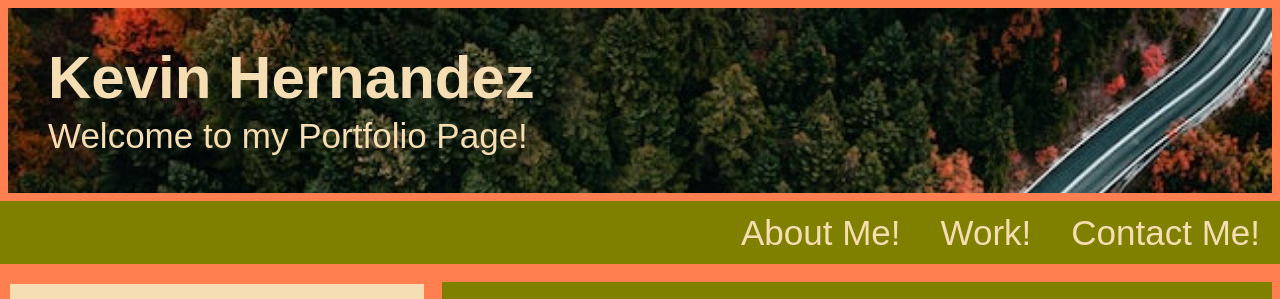
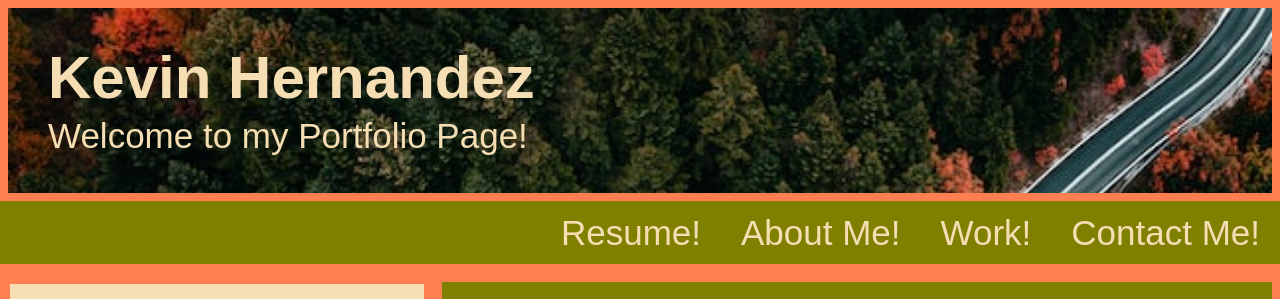
Before and after one commit to khernandez0810/HireMePls, a plain HTML site: page index.html in a window 1280 px wide. Shown: the top 299 px of the page. Drawn offline with Linux system fonts and the light colour scheme.

Commit message:
add resume

```diff
--- a/index.html
+++ b/index.html
@@ -18,6 +18,7 @@
 
     <!-- Navbar -->
     <nav>
+      <a href="https://docs.google.com/document/d/1IXbY-5BiAkOIoA8k5GA47XwmL1hO5ganbEMxWyiw09g/edit?usp=sharing">Resume!</a>
       <a href="#Aboutme">About Me!</a>
       <a href="#projects">Work!</a>
       <a href="#contactme">Contact Me!</a>
```
